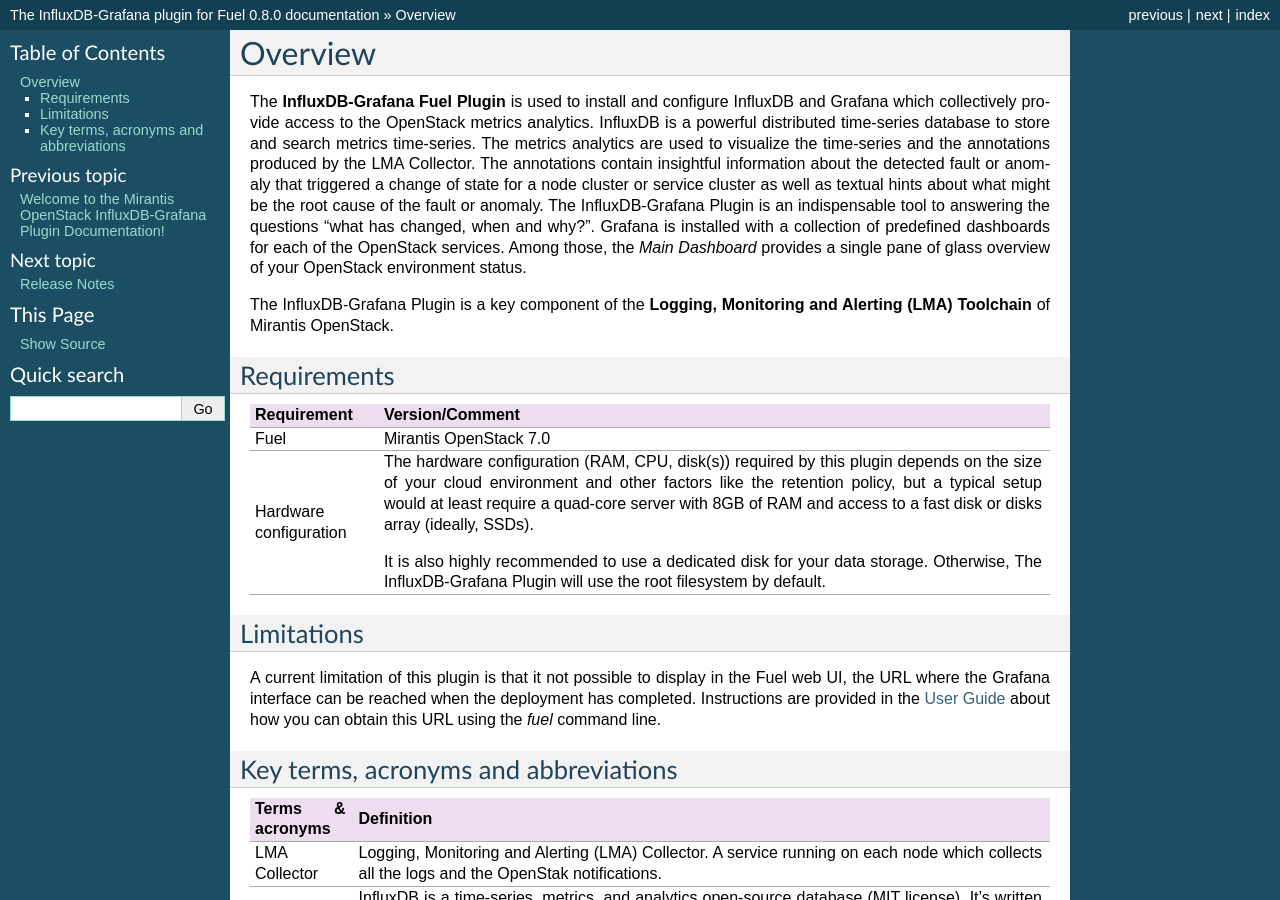
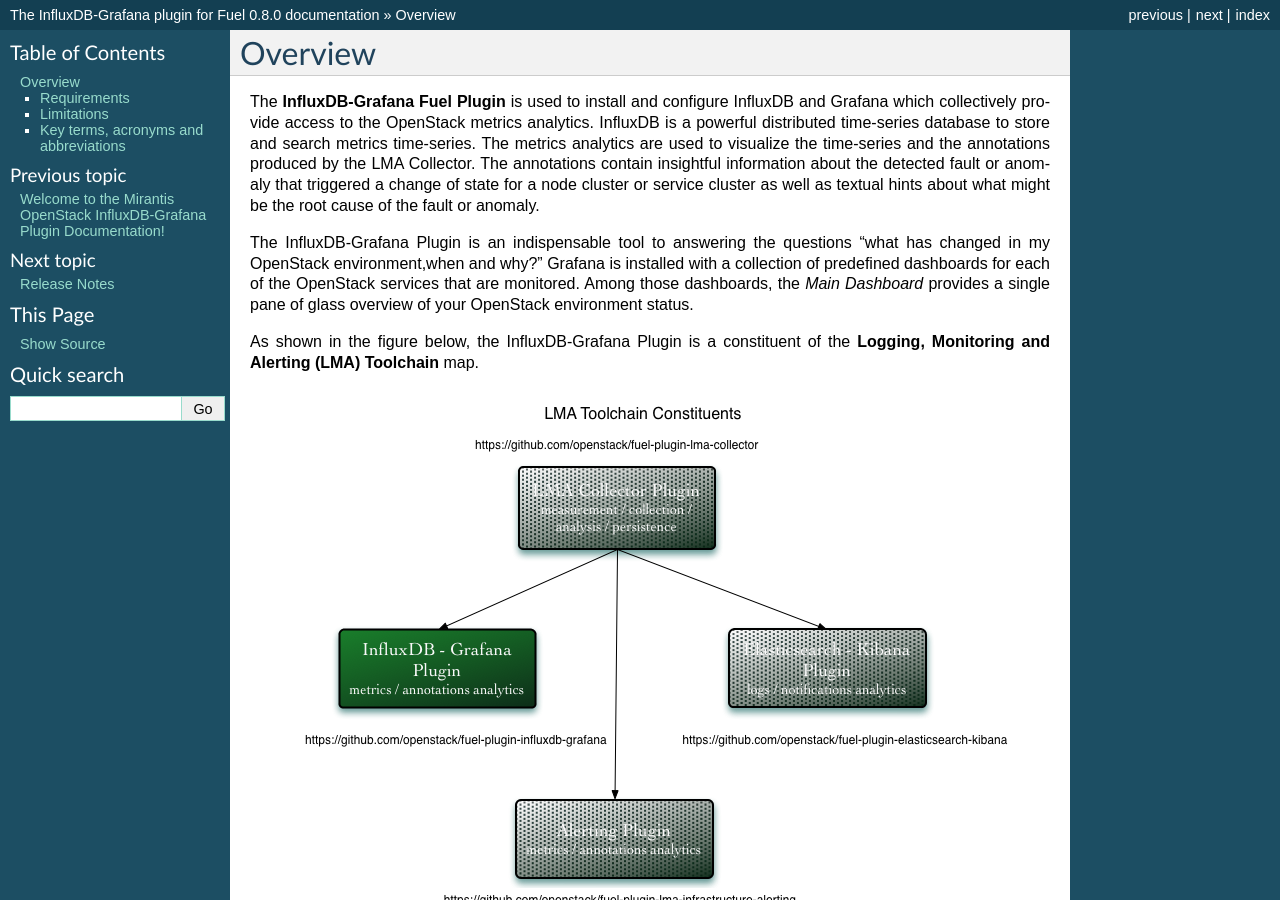
Before and after one commit to openstack-archive/fuel-plugin-influxdb-grafana, a Sphinx documentation site: the page built from doc/source/overview.rst, in a window 1280 px wide and 900 px high. Built offline with Sphinx 7.4.7, drawn with Linux system fonts in a browser that asks for light colours.

Commit message:
Added LMA Toolchain Map figure and improved figures integration.
Change-Id: I6b4611893d4b75034eab62a23e6d7875b1ac9b92

```diff
--- a/doc/source/overview.rst
+++ b/doc/source/overview.rst
@@ -12,14 +12,20 @@
 or anomaly that triggered a change of state for a node cluster or service
 cluster as well as textual hints about what might be the root cause of the
 fault or anomaly.
+
 The InfluxDB-Grafana Plugin is an indispensable tool to answering
-the questions "what has changed, when and why?". Grafana is installed with
-a collection of predefined dashboards for each of the OpenStack services.
-Among those, the *Main Dashboard* provides a single pane of glass overview
+the questions "what has changed in my OpenStack environment,when and why?"
+Grafana is installed with
+a collection of predefined dashboards for each of the OpenStack services
+that are monitored.
+Among those dashboards, the *Main Dashboard* provides a single pane of glass overview
 of your OpenStack environment status.
 
-The InfluxDB-Grafana Plugin is a key component of the
-**Logging, Monitoring and Alerting (LMA) Toolchain** of Mirantis OpenStack.
+As shown in the figure below, the InfluxDB-Grafana Plugin is a constituent of the
+**Logging, Monitoring and Alerting (LMA) Toolchain** map.
+
+.. image:: ../images/toolchain_map.png
+   :align: center
 
 .. _plugin_requirements:
 
```
Also changed, not shown: doc/source/user.rst (+35 -5 lines), doc/images/toolchain_map.png (added).
